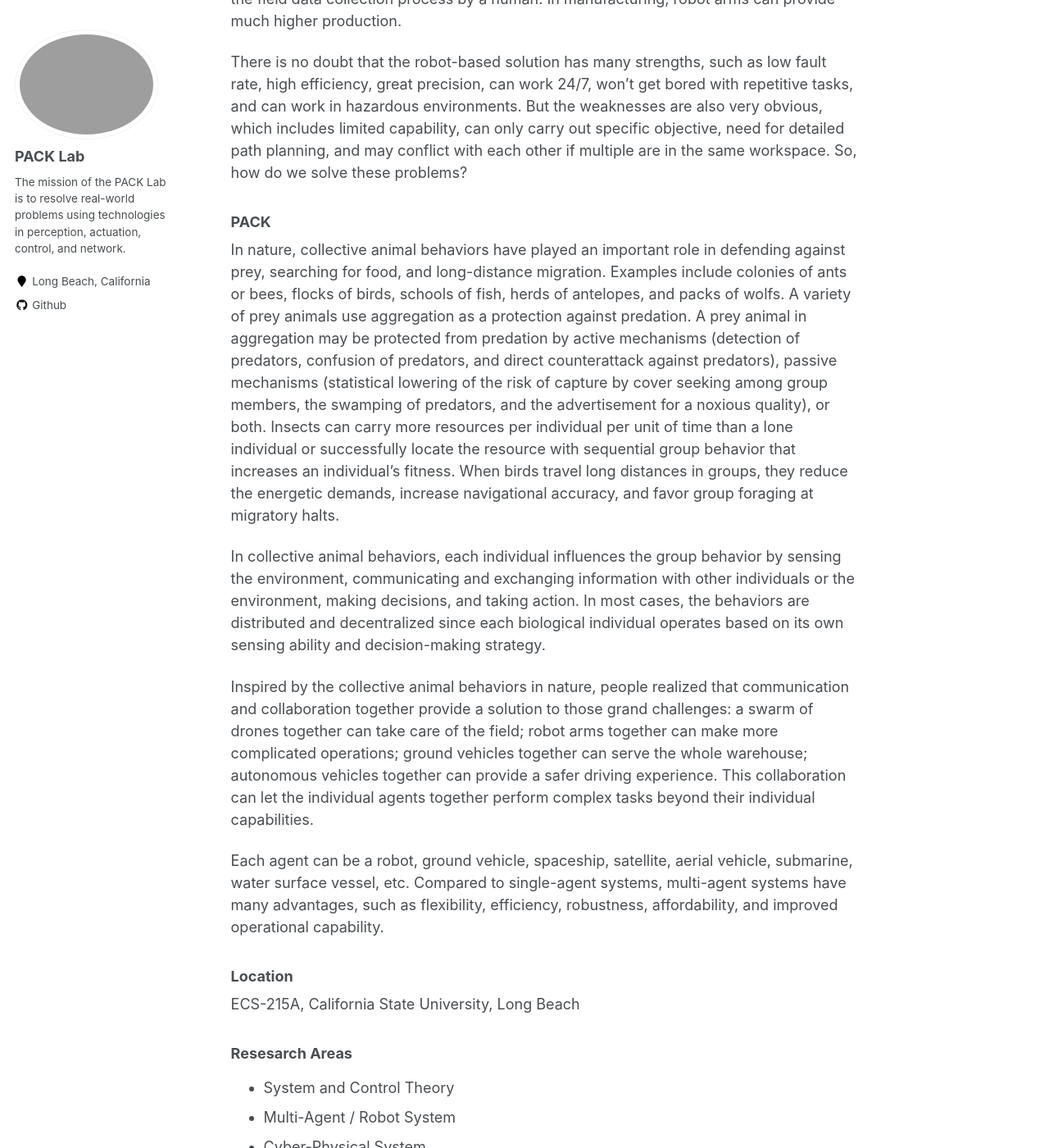
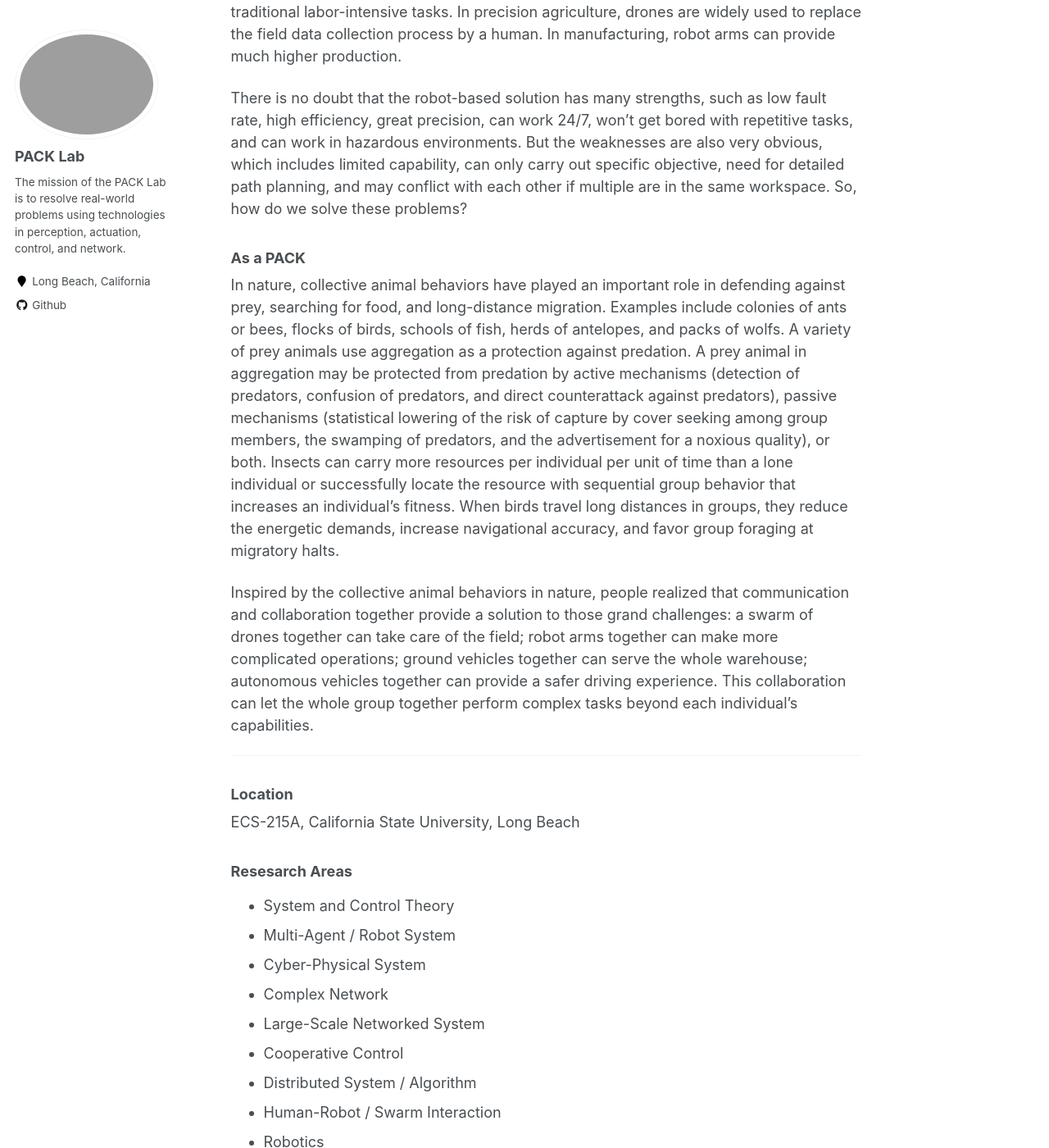
Before and after one commit to pack-lab/pack-lab.github.io, a Jekyll site: the page built from _pages/about.md, in a window 1280 px wide and 1400 px high, scrolled down 548 px. Shown: the whole window at 82% size. Built offline with Jekyll 4.4.1, drawn with Linux system fonts in a browser that asks for light colours.

Commit message:
Update about.md

```diff
--- a/_pages/about.md
+++ b/_pages/about.md
@@ -10,7 +10,11 @@
 
 Welcome to the PACK Lab!
 
+---
+
 *The word "PACK" is the abbreviation of Perception, Actuation, Control, and Network. "PACK" are the major components of the research conducted in this lab. Pack is also used in phrase "pack of wolves", which refers to the collective behavior of wolves.*
+
+---
 
 ### The Grand Challenges
 This world is facing many challenges, such as food security, traffic congestion, the aging population, human resources shortage, and insufficient capability of production.
@@ -20,16 +24,19 @@
 
 There is no doubt that the robot-based solution has many strengths, such as low fault rate, high efficiency, great precision, can work 24/7, won't get bored with repetitive tasks, and can work in hazardous environments. But the weaknesses are also very obvious, which includes limited capability, can only carry out specific objective, need for detailed path planning, and may conflict with each other if multiple are in the same workspace. So, how do we solve these problems?
 
-### PACK
+### As a PACK
 In nature, collective animal behaviors have played an important role in defending against prey, searching for food, and long-distance migration. Examples include colonies of ants or bees, flocks of birds, schools of fish, herds of antelopes, and packs of wolfs. A variety of prey animals use aggregation as a protection against predation. A prey animal in aggregation may be protected from predation by active mechanisms (detection of predators, confusion of predators, and direct counterattack against predators), passive mechanisms (statistical lowering of the risk of capture by cover seeking among group members, the swamping of predators, and the advertisement for a noxious quality), or both. Insects can carry more resources per individual per unit of time than a lone individual or successfully locate the resource with sequential group behavior that increases an individual's fitness. When birds travel long distances in groups, they reduce the energetic demands, increase navigational accuracy, and favor group foraging at migratory halts.
 
-In collective animal behaviors, each individual influences the group behavior by sensing the environment, communicating and exchanging information with other individuals or the environment, making decisions, and taking action. In most cases, the behaviors are distributed and decentralized since each biological individual operates based on its own sensing ability and decision-making strategy.
+<!-- In collective animal behaviors, each individual influences the group behavior by sensing the environment, communicating and exchanging information with other individuals or the environment, making decisions, and taking action. In most cases, the behaviors are distributed and decentralized since each biological individual operates based on its own sensing ability and decision-making strategy. -->
 
-Inspired by the collective animal behaviors in nature, people realized that communication and collaboration together provide a solution to those grand challenges: a swarm of drones together can take care of the field; robot arms together can make more complicated operations; ground vehicles together can serve the whole warehouse; autonomous vehicles together can provide a safer driving experience. This collaboration can let the individual agents together perform complex tasks beyond their individual capabilities.
+Inspired by the collective animal behaviors in nature, people realized that communication and collaboration together provide a solution to those grand challenges: a swarm of drones together can take care of the field; robot arms together can make more complicated operations; ground vehicles together can serve the whole warehouse; autonomous vehicles together can provide a safer driving experience. This collaboration can let the whole group together perform complex tasks beyond each individual's capabilities.
 
-Each agent can be a robot, ground vehicle, spaceship, satellite, aerial vehicle, submarine, water surface vessel, etc. Compared to single-agent systems, multi-agent systems have many advantages, such as flexibility, efficiency, robustness, affordability, and improved operational capability.
+<!-- We call these individuals as *agents*. Each agent can be a robot, ground vehicle, spaceship, satellite, aerial vehicle, submarine, water surface vessel, etc. -->
 
-<!-- The lab is named "PACK," which not only stands for perception, actuation, control, and network but also stands for collaboration like a pack of wolves. -->
+<!-- Compared to single-agent systems, multi-agent systems (MAS) have many advantages, such as flexibility, efficiency, robustness, affordability, and improved operational capability.  -->
+<!-- We are in the hope that -->
+
+---
 
 ### Location
 ECS-215A, California State University, Long Beach
```
